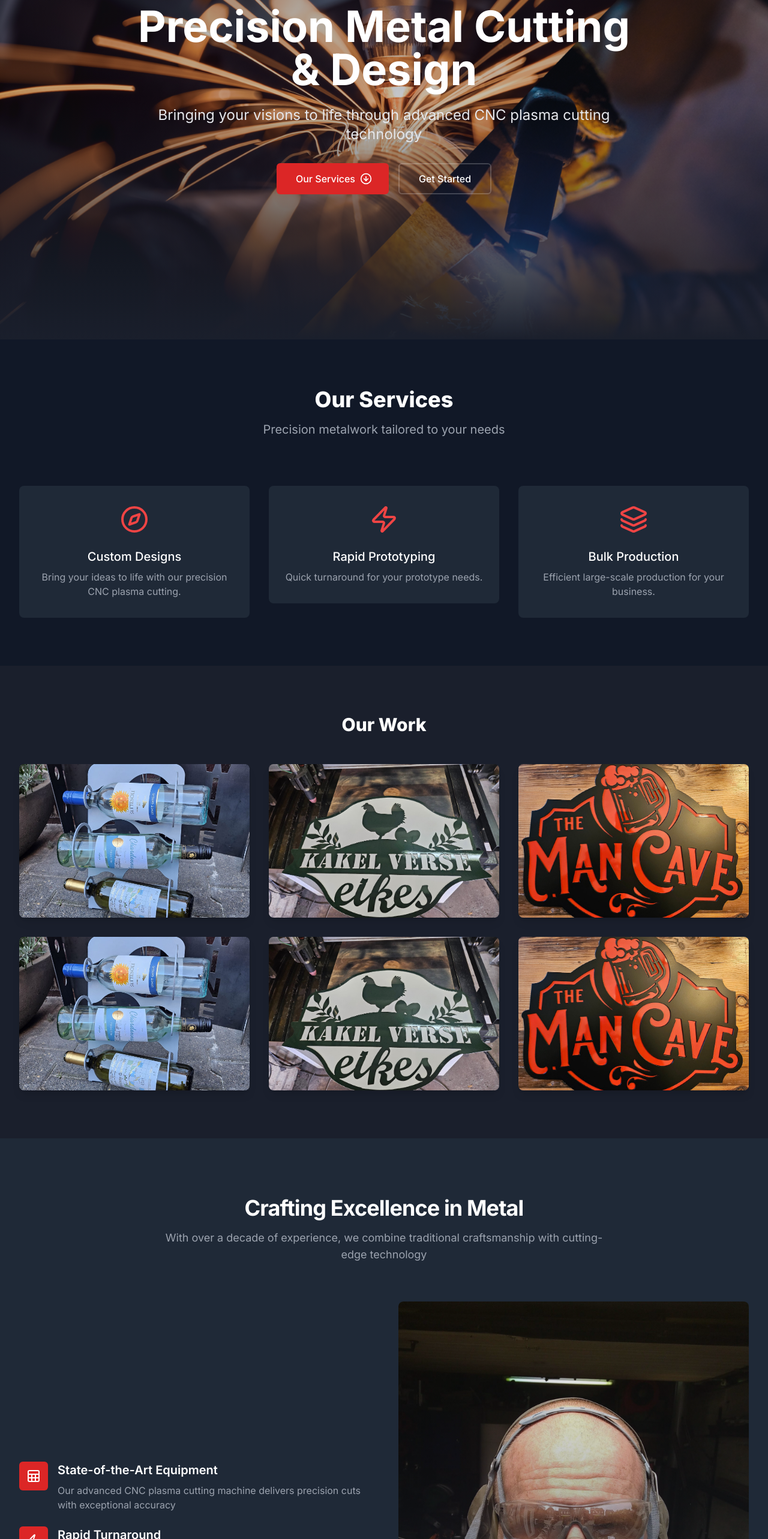
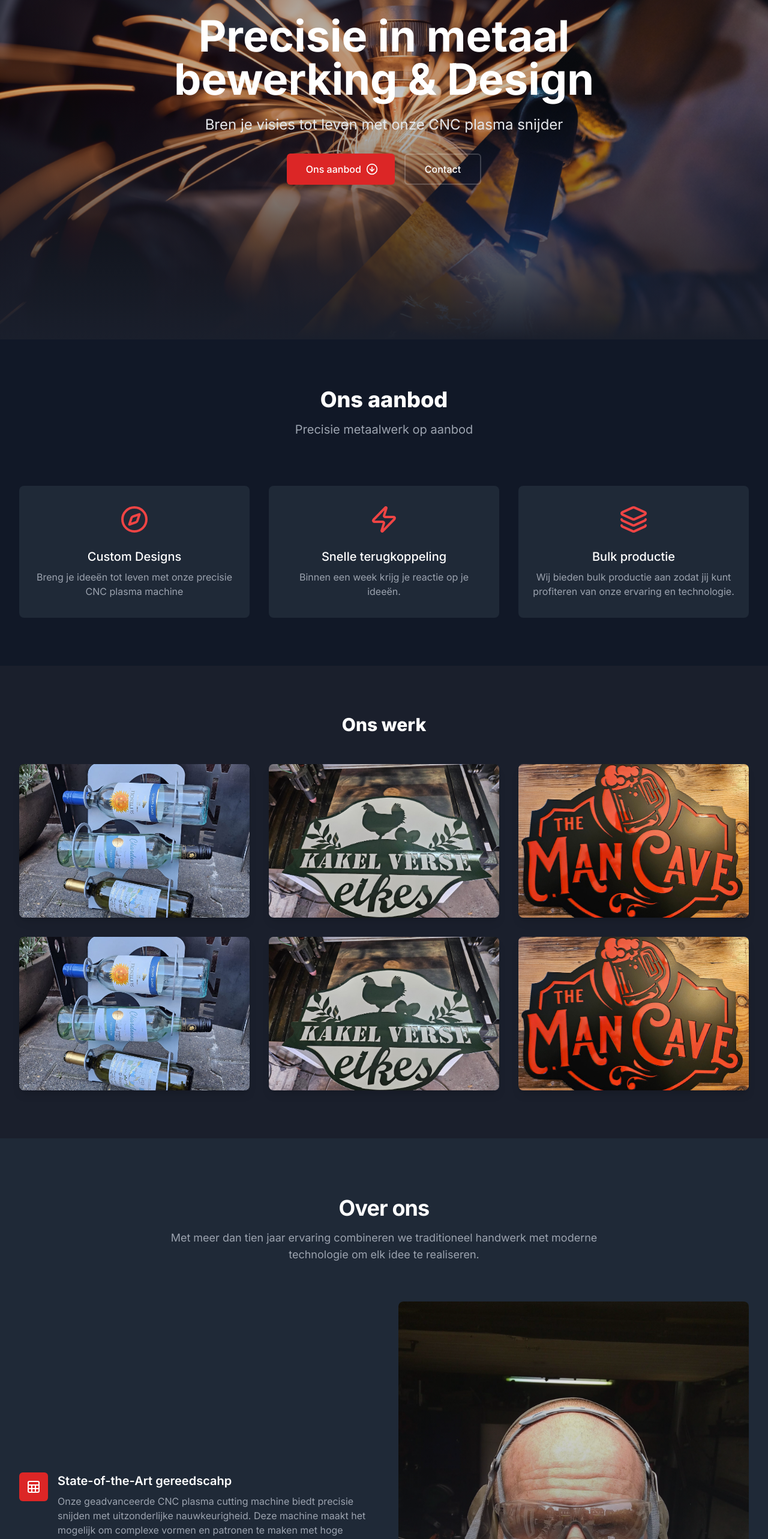
Before and after one commit to bassmit12/gp-site, a Next.js app: page / in a window 1280 px wide. Shown: the part 234-2800 px from the top of the page at 60% size. Built offline with nearby package versions, Linux system fonts and the light colour scheme.

Commit message:
translation

```diff
--- a/components/About.tsx
+++ b/components/About.tsx
@@ -9,11 +9,11 @@ export default function About() {
         <FadeIn>
           <div className="text-center max-w-3xl mx-auto mb-16">
             <h2 className="text-3xl font-bold tracking-tight text-white sm:text-4xl">
-              Crafting Excellence in Metal
+              Over ons
             </h2>
             <p className="mt-4 text-lg text-gray-400">
-              With over a decade of experience, we combine traditional
-              craftsmanship with cutting-edge technology
+              Met meer dan tien jaar ervaring combineren we traditioneel
+              handwerk met moderne technologie om elk idee te realiseren.
             </p>
           </div>
         </FadeIn>
@@ -30,27 +30,13 @@ export default function About() {
                   </div>
                   <div>
                     <h3 className="text-xl font-semibold text-white mb-2">
-                      State-of-the-Art Equipment
+                      State-of-the-Art gereedscahp
                     </h3>
                     <p className="text-gray-400">
-                      Our advanced CNC plasma cutting machine delivers precision
-                      cuts with exceptional accuracy
-                    </p>
-                  </div>
-                </div>
-
-                <div className="flex gap-4">
-                  <div className="flex-shrink-0">
-                    <div className="flex items-center justify-center w-12 h-12 rounded-md bg-red-600 text-white">
-                      <Zap className="w-6 h-6" />
-                    </div>
-                  </div>
-                  <div>
-                    <h3 className="text-xl font-semibold text-white mb-2">
-                      Rapid Turnaround
-                    </h3>
-                    <p className="text-gray-400">
-                      Quick project completion without compromising on quality
+                      Onze geadvanceerde CNC plasma cutting machine biedt
+                      precisie snijden met uitzonderlijke nauwkeurigheid. Deze
+                      machine maakt het mogelijk om complexe vormen en patronen
+                      te maken met hoge nauwkeurigheid en efficiëntie.
                     </p>
                   </div>
                 </div>
@@ -66,8 +52,9 @@ export default function About() {
                       Custom Solutions
                     </h3>
                     <p className="text-gray-400">
-                      From one-off pieces to large production runs, we scale to
-                      your needs
+                      Wij bieden verscheidene mogelijkheden aan naast
+                      metaalbewerking. Zo bieden wij ook 3D-printing aan voor
+                      plastic onderdelen.
                     </p>
                   </div>
                 </div>
@@ -91,11 +78,11 @@ export default function About() {
               <div className="absolute bottom-0 left-0 right-0 p-6">
                 <div className="bg-charcoal/80 backdrop-blur-sm rounded-lg p-6">
                   <p className="text-lg font-semibold text-white mb-2">
-                    Safety First, Quality Always
+                    Veiligheid eerst, kwaliteit gegarandeerd
                   </p>
                   <p className="text-gray-300">
-                    We maintain the highest standards of safety and precision in
-                    every project we undertake
+                    Wij hanteren de hoogste standaarden van veiligheid en
+                    kwaliteit in elke project waar we aan werken.
                   </p>
                 </div>
               </div>
--- a/components/Contact.tsx
+++ b/components/Contact.tsx
@@ -8,10 +8,11 @@ export default function Contact() {
         <FadeIn>
           <div className="text-center max-w-3xl mx-auto mb-16">
             <h2 className="text-3xl font-bold tracking-tight text-white sm:text-4xl">
-              Get in Touch
+              Contact
             </h2>
             <p className="mt-4 text-lg text-gray-400">
-              Ready to start your project? Contact us today for a consultation.
+              Al helemaal klaar voor je project? Neem contact met ons op en wij
+              helpen je graag.
             </p>
           </div>
         </FadeIn>
@@ -20,13 +21,13 @@ export default function Contact() {
           <div className="grid md:grid-cols-3 gap-8">
             <div className="flex flex-col items-center p-6 bg-gray-800 rounded-lg hover:bg-gray-700 transition duration-300 ease-in-out transform hover:-translate-y-1 hover:scale-105">
               <Phone className="w-12 h-12 text-red-500 mb-4" />
-              <h3 className="text-xl font-semibold text-white mb-2">Call Us</h3>
+              <h3 className="text-xl font-semibold text-white mb-2">Bel ons</h3>
               <p className="text-gray-400 text-center">+1 (555) 234-5678</p>
             </div>
             <div className="flex flex-col items-center p-6 bg-gray-800 rounded-lg hover:bg-gray-700 transition duration-300 ease-in-out transform hover:-translate-y-1 hover:scale-105">
               <Mail className="w-12 h-12 text-red-500 mb-4" />
               <h3 className="text-xl font-semibold text-white mb-2">
-                Email Us
+                Email ons
               </h3>
               <p className="text-gray-400 text-center">
                 contact@metalcraft.com
@@ -35,10 +36,10 @@ export default function Contact() {
             <div className="flex flex-col items-center p-6 bg-gray-800 rounded-lg hover:bg-gray-700 transition duration-300 ease-in-out transform hover:-translate-y-1 hover:scale-105">
               <MapPin className="w-12 h-12 text-red-500 mb-4" />
               <h3 className="text-xl font-semibold text-white mb-2">
-                Visit Us
+                Bezoek ons
               </h3>
               <p className="text-gray-400 text-center">
-                123 Metal Street, Industrial District
+                Groenstraat 23, Melick
               </p>
             </div>
           </div>
--- a/components/Gallery.tsx
+++ b/components/Gallery.tsx
@@ -34,7 +34,7 @@ export default function Gallery() {
       <div className="max-w-7xl mx-auto px-4 sm:px-6 lg:px-8">
         <FadeIn>
           <h2 className="text-3xl font-extrabold text-center text-white mb-12">
-            Our Work
+            Ons werk
           </h2>
         </FadeIn>
         <div className="grid grid-cols-1 sm:grid-cols-2 lg:grid-cols-3 gap-8">
--- a/components/Hero.tsx
+++ b/components/Hero.tsx
@@ -26,11 +26,10 @@ export default function Hero() {
       </div>
       <div className="z-10 text-center max-w-4xl px-4">
         <h1 className="text-5xl md:text-7xl font-bold mb-6 text-white">
-          Precision Metal Cutting & Design
+          Precisie in metaal bewerking & Design
         </h1>
         <p className="text-xl md:text-2xl mb-8 text-gray-200">
-          Bringing your visions to life through advanced CNC plasma cutting
-          technology
+          Bren je visies tot leven met onze CNC plasma snijder
         </p>
         <div className="flex flex-col sm:flex-row gap-4 justify-center">
           <a
@@ -38,7 +37,7 @@ export default function Hero() {
             onClick={(e) => handleScroll(e, "#services")}
             className="inline-flex items-center justify-center px-8 py-3 text-base font-medium rounded-md text-white bg-red-600 hover:bg-red-700 transition-all duration-200 transform hover:scale-105"
           >
-            Our Services
+            Ons aanbod
             <ArrowDownCircle className="ml-2 -mr-1 h-5 w-5" />
           </a>
           <a
@@ -46,7 +45,7 @@ export default function Hero() {
             onClick={(e) => handleScroll(e, "#contact")}
             className="inline-flex items-center justify-center px-8 py-3 text-base font-medium rounded-md text-white border-2 border-white/20 hover:bg-white/10 transition-all duration-200"
           >
-            Get Started
+            Contact
           </a>
         </div>
       </div>
--- a/components/Services.tsx
+++ b/components/Services.tsx
@@ -1,23 +1,25 @@
-import { Layers, Zap, Compass } from "lucide-react"
-import FadeIn from "./FadeIn"
+import { Layers, Zap, Compass } from "lucide-react";
+import FadeIn from "./FadeIn";
 
 const services = [
   {
     title: "Custom Designs",
-    description: "Bring your ideas to life with our precision CNC plasma cutting.",
+    description:
+      "Breng je ideeën tot leven met onze precisie CNC plasma machine",
     icon: Compass,
   },
   {
-    title: "Rapid Prototyping",
-    description: "Quick turnaround for your prototype needs.",
+    title: "Snelle terugkoppeling",
+    description: "Binnen een week krijg je reactie op je ideeën.",
     icon: Zap,
   },
   {
-    title: "Bulk Production",
-    description: "Efficient large-scale production for your business.",
+    title: "Bulk productie",
+    description:
+      "Wij bieden bulk productie aan zodat jij kunt profiteren van onze ervaring en technologie.",
     icon: Layers,
   },
-]
+];
 
 export default function Services() {
   return (
@@ -25,8 +27,12 @@ export default function Services() {
       <div className="max-w-7xl mx-auto px-4 sm:px-6 lg:px-8">
         <FadeIn>
           <div className="text-center">
-            <h2 className="text-3xl font-extrabold text-white sm:text-4xl">Our Services</h2>
-            <p className="mt-4 text-xl text-gray-400">Precision metalwork tailored to your needs</p>
+            <h2 className="text-3xl font-extrabold text-white sm:text-4xl">
+              Ons aanbod
+            </h2>
+            <p className="mt-4 text-xl text-gray-400">
+              Precisie metaalwerk op aanbod
+            </p>
           </div>
         </FadeIn>
         <div className="mt-20 grid grid-cols-1 gap-8 sm:grid-cols-2 lg:grid-cols-3">
@@ -35,8 +41,12 @@ export default function Services() {
               <div className="bg-gray-800 rounded-lg px-6 py-8 hover:bg-gray-700 transition duration-300 ease-in-out transform hover:-translate-y-1 hover:scale-105">
                 <div className="text-center">
                   <service.icon className="mx-auto h-12 w-12 text-red-500" />
-                  <h3 className="mt-6 text-xl font-medium text-white">{service.title}</h3>
-                  <p className="mt-2 text-base text-gray-400">{service.description}</p>
+                  <h3 className="mt-6 text-xl font-medium text-white">
+                    {service.title}
+                  </h3>
+                  <p className="mt-2 text-base text-gray-400">
+                    {service.description}
+                  </p>
                 </div>
               </div>
             </FadeIn>
@@ -44,5 +54,5 @@ export default function Services() {
         </div>
       </div>
     </section>
-  )
+  );
 }
--- a/components/Testimonials.tsx
+++ b/components/Testimonials.tsx
@@ -33,11 +33,11 @@ export default function Testimonials() {
         <FadeIn>
           <div className="text-center max-w-3xl mx-auto mb-16">
             <h2 className="text-3xl font-bold tracking-tight text-white sm:text-4xl">
-              What Our Clients Say
+              Reviews
             </h2>
             <p className="mt-4 text-lg text-gray-400">
-              Don&apos;t just take our word for it - hear from some of our
-              satisfied clients
+              Neem niet alleen ons woord aan maar ook de reviews van voorgaande
+              klanten.
             </p>
           </div>
         </FadeIn>
```
